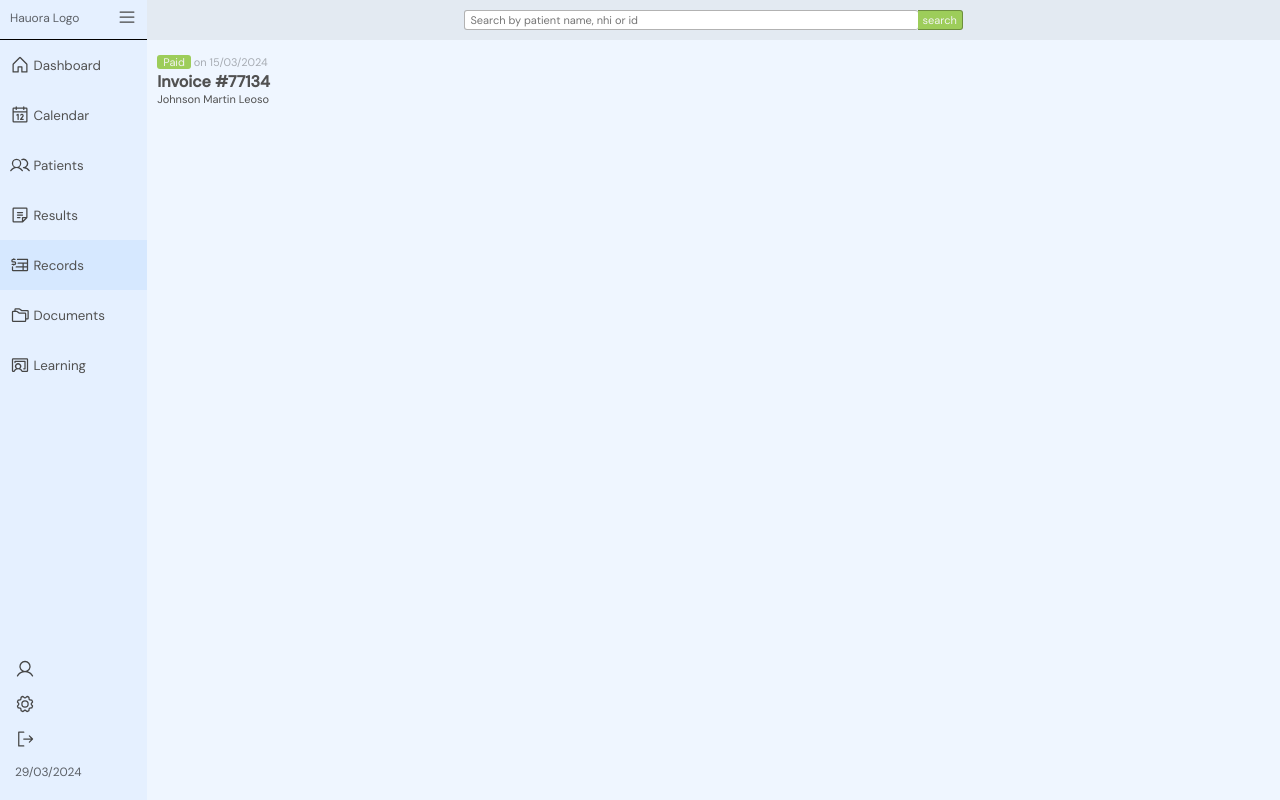
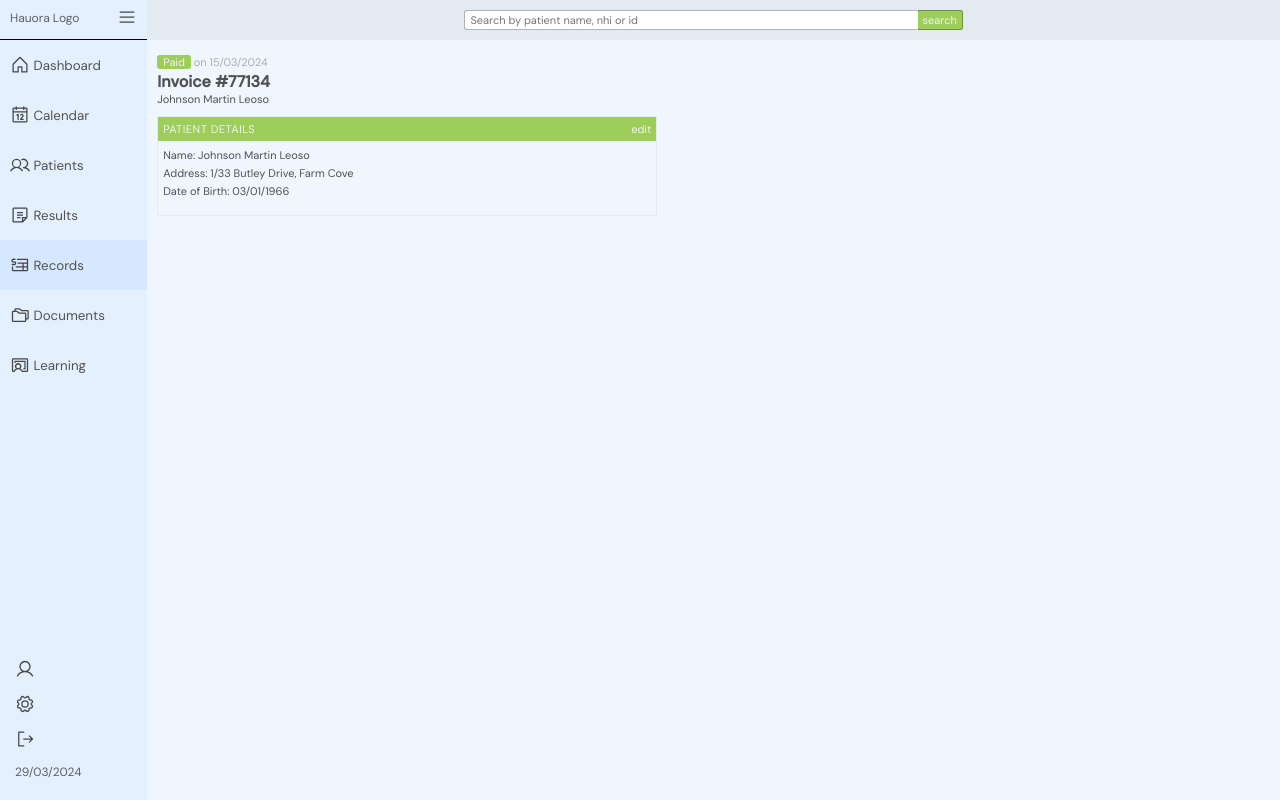
Before and after one commit to DiamondD7/yougotjob_client, a React (Vite) app: page /home in a window 1280 px wide. Both pictures are taken after a click on the button "Records". Built offline with nearby package versions, Linux system fonts and the light colour scheme.

Commit message:
added patientdetails container in the invoice page

```diff
--- a/src/components/Records/Records.jsx
+++ b/src/components/Records/Records.jsx
@@ -1,6 +1,34 @@
 import React from "react";
 
 import "../../styles/recordsstyles.css";
+const PatientDetailsContainer = () => {
+  return (
+    <div>
+      <div className="patientdetails-container__wrapper">
+        <div style={{ backgroundColor: "#9dcd5a" }}>
+          <div
+            style={{
+              display: "flex",
+              justifyContent: "space-between",
+              padding: "5px",
+            }}
+          >
+            <p className="contents-headingTitle__text">Patient Details</p>
+            <button className="contents-edit__btn">edit</button>
+          </div>
+        </div>
+        <div style={{ padding: "5px" }}>
+          <p className="contents-details__text">Name: Johnson Martin Leoso</p>
+          <p className="contents-details__text">
+            Address: 1/33 Butley Drive, Farm Cove
+          </p>
+          <p className="contents-details__text">Date of Birth: 03/01/1966</p>
+        </div>
+      </div>
+    </div>
+  );
+};
+
 const Records = () => {
   return (
     <div>
@@ -19,6 +47,9 @@ const Records = () => {
           <label className="status-outcome__date"> on 15/03/2024</label>
           <h4>Invoice #77134</h4>
           <p style={{ fontSize: "11px" }}>Johnson Martin Leoso</p>
+          <div style={{ marginTop: "10px" }}>
+            <PatientDetailsContainer />
+          </div>
         </div>
       </div>
     </div>
--- a/src/styles/recordsstyles.css
+++ b/src/styles/recordsstyles.css
@@ -59,3 +59,32 @@
     font-size: 11px;
     color: rgba(0,0,0,0.3);
 }
+
+.contents-headingTitle__text{
+    font-size: 11px;
+    color: #f3f3f3;
+    text-transform: uppercase;
+    letter-spacing: .5px;
+}
+
+.contents-details__text{
+    font-size: 11px;
+    padding: 2px 0;
+}
+
+.contents-edit__btn{
+    font-size: 11px;
+    color: #f3f3f3;
+    background-color: transparent;
+    border: none;
+    cursor: pointer;
+}
+
+/* ----------------------------PatientDetailsContainer */
+
+.patientdetails-container__wrapper{
+    width: 500px;
+    height: 100px;
+    border: 1px solid rgba(0,0,0,0.050);
+
+}
```
